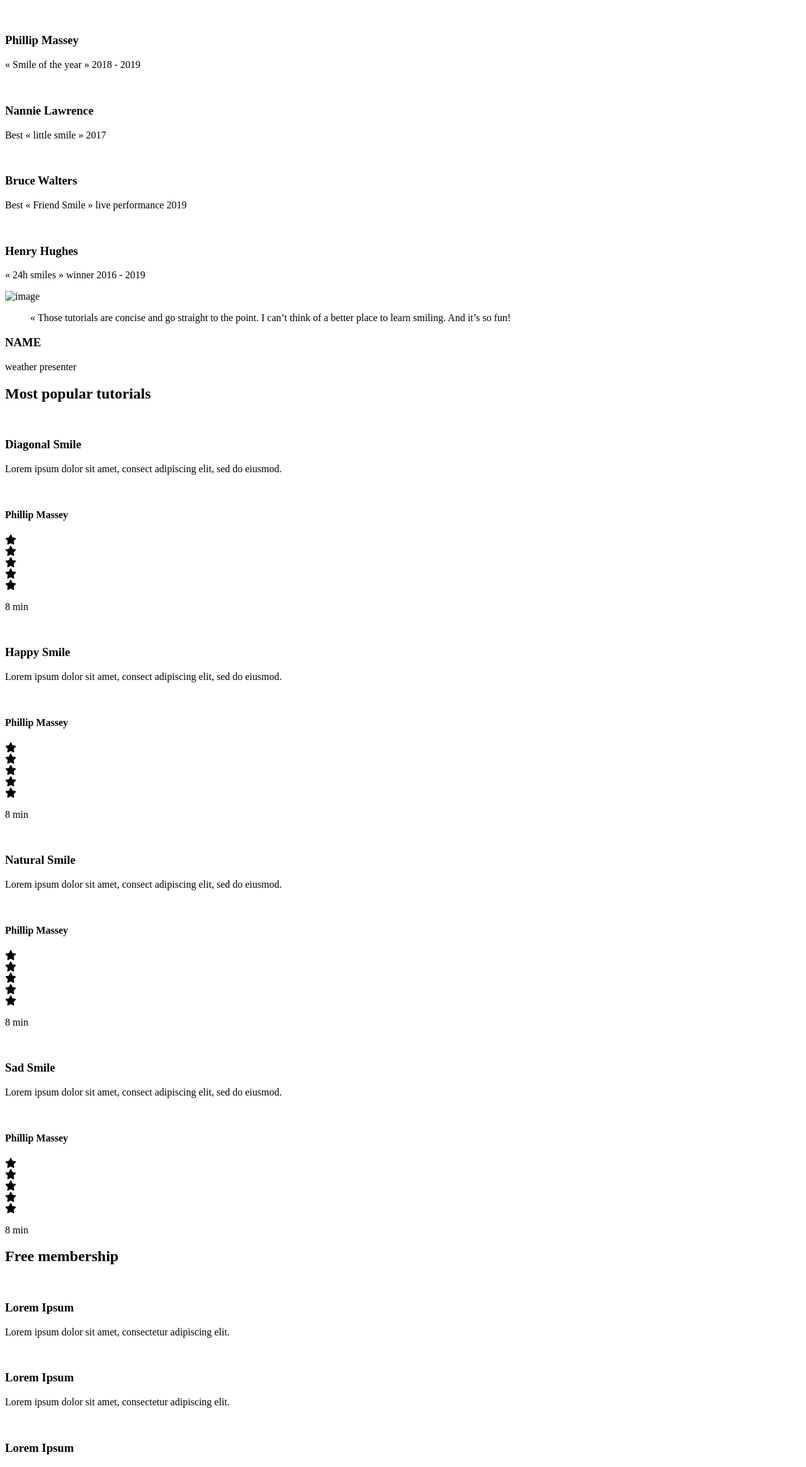
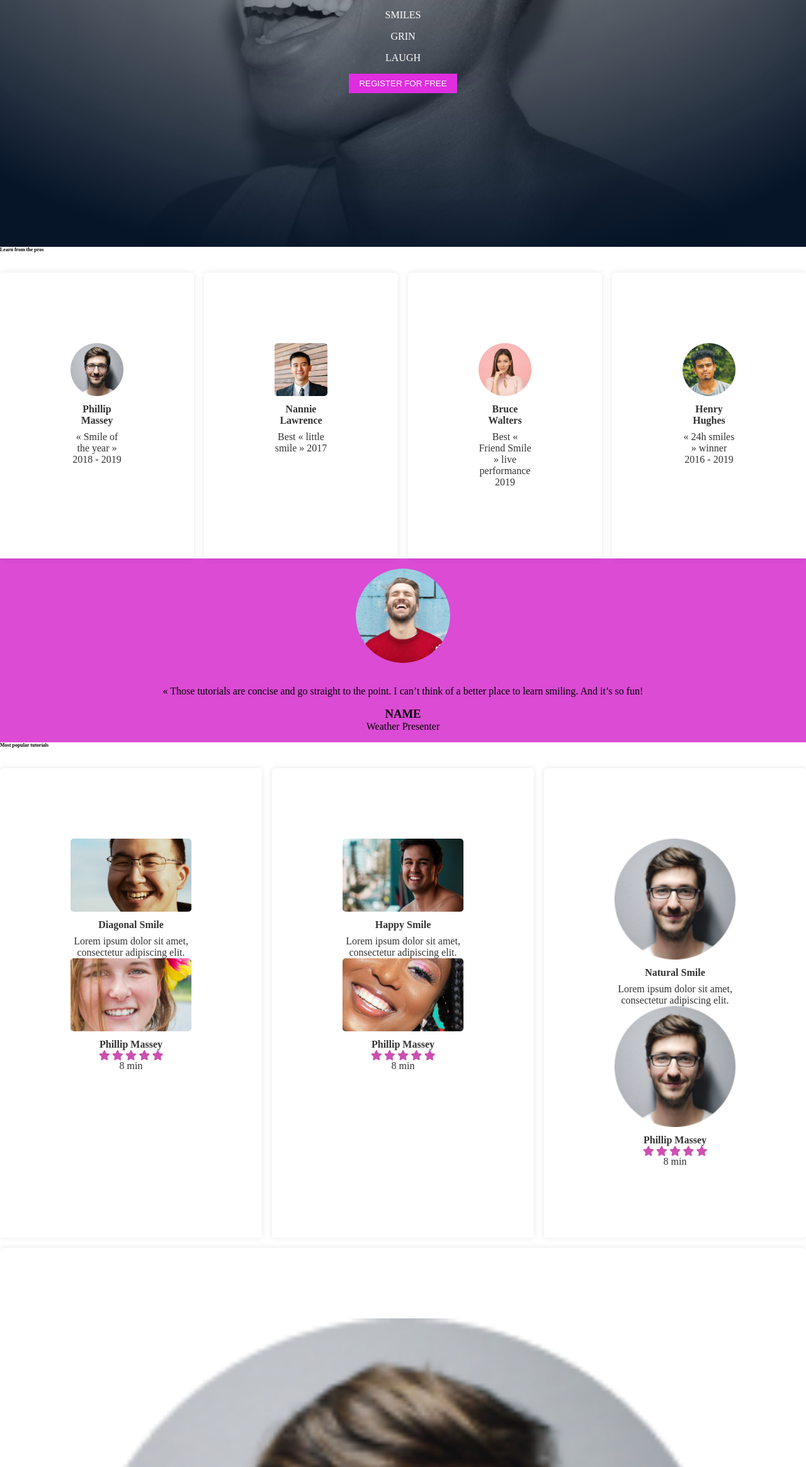
Before and after one commit to Bemenettemesgen/alx_html_css, a plain HTML site: page css_advanced/index.html in a window 1280 px wide. Shown: the part 470-2800 px from the top of the page at 63% size. Drawn offline with Linux system fonts and the light colour scheme.

Commit message:
smile school

```diff
--- a/css_advanced/index.html
+++ b/css_advanced/index.html
@@ -1,212 +1,205 @@
+
 <!DOCTYPE html>
 <html lang="en">
 <head>
     <meta charset="UTF-8">
     <meta name="viewport" content="width=device-width, initial-scale=1.0">
+    <title>Smileschool</title>
+    <link rel="stylesheet" href="styles.css">
     <script src="https://kit.fontawesome.com/4a2b055604.js" crossorigin="anonymous"></script>
-    <title>Document</title>
-    <link rel="stylesheet" href="styles.css"
 </head>
 <body>
     <header>
         <nav>
-            <img src="https://fakeimg.pl/250x250?text=Sample+Logo" alt="logo">
-
+            <img src="logo.png" alt="logo">
             <ul>
                 <li><a href="#">COURSE</a></li>
                 <li><a href="#">PRICING</a></li>
                 <li><a href="#">LOGIN</a></li>
             </ul>
         </nav>
-
     </header>
     <main>
-        <section>
-            <div>
+        <section class="hero">
+            <div class="hero-content">
                 <h1>Get schooled</h1>
+                <div class="hero-subtitles">
                     <span>SMILES</span>
                     <span>GRIN</span>
                     <span>LAUGH</span>
+                </div>
                 <button>REGISTER FOR FREE</button>
             </div>
-            <div>
+        </section>
+        <section class="pros">
             <h2>Learn from the pros</h2>
-                <div>
-                    <div>
-                        <img src="./images/1 (3).png" alt="">
+            <div class="profiles">
+                <div class="profile">
+                    <img src="1.png" alt="Phillip Massey">
                     <h3>Phillip Massey</h3>
-                        <p>« Smile of the year » 2018 - 2019</p>
+                    <p>« Smile of the year » 2018 - 2019</p>
                 </div>
-                    <div>
-                        <img src="./images/6.png" alt="">
+                <div class="profile">
+                    <img src="2.png" alt="Nannie Lawrence">
                     <h3>Nannie Lawrence</h3>
-                        <p>Best « little smile » 2017</p>
+                    <p>Best « little smile » 2017</p>
                 </div>
-                    <div>
-                        <img src="./images/7.png" alt="">
+                <div class="profile">
+                    <img src="3.png" alt="Bruce Walters">
                     <h3>Bruce Walters</h3>
-                        <p>Best « Friend Smile » live performance 2019</p>
+                    <p>Best « Friend Smile » live performance 2019</p>
                 </div>
-                    <div>
-                        <img src="./images/8.png" alt="">
+                <div class="profile">
+                    <img src="4.png" alt="Henry Hughes">
                     <h3>Henry Hughes</h3>
-                        <p>« 24h smiles » winner 2016 - 2019</p>
-                    </div>
+                    <p>« 24h smiles » winner 2016 - 2019</p>
                 </div>
             </div>
         </section>
-        <section>
+        <section class="quote">
             <div>
-                <img src="./images/Bitmap.png" alt="image">
+                <img src="5.png" alt="image">
             </div>
             <div>
-                <blockquote>« Those tutorials are concise and go straight to the point. I can’t think of a better place to learn smiling. And it’s so fun!</blockquote>
+                <blockquote>« Those tutorials are concise and go straight to the point. I can’t think of a better place to learn smiling. And it’s so fun!</blockquote>
                 <h3>NAME</h3>
-                <P>weather presenter</P>
+                <p>Weather Presenter</p>
             </div>
         </section>
-        <section>
+        <section class="popular-tutorials">
             <h2>Most popular tutorials</h2>
+            <div class="tutorials">
+                <div class="tutorial">
+                    <img src="6.png" alt="Diagonal Smile">
+                    <h3>Diagonal Smile</h3>
+                    <p>Lorem ipsum dolor sit amet, consectetur adipiscing elit.</p>
                     <div>
-                <img src="./images/Bitmap (1).png" alt="">
-                <h3>Diagonal Smile</h3>
-                <p>Lorem ipsum dolor sit amet, consect adipiscing elit, sed do eiusmod.</p>
-                <div>
-                    <img src="./images/1 (3).png" alt="">
+                        <img src="7.png" alt="Phillip Massey">
                         <h4>Phillip Massey</h4>
                     </div>
-                <div>
-                    <div><i class="fa-solid fa-star"></i></div>
-                    <div><i class="fa-solid fa-star"></i></div>
-                    <div><i class="fa-solid fa-star"></i></div>
-                    <div><i class="fa-solid fa-star"></i></div>
-                    <div><i class="fa-solid fa-star"></i></div>
+                    <div class="stars">
+                        <i class="fa-solid fa-star"></i>
+                        <i class="fa-solid fa-star"></i>
+                        <i class="fa-solid fa-star"></i>
+                        <i class="fa-solid fa-star"></i>
+                        <i class="fa-solid fa-star"></i>
                     </div>
                     <p>8 min</p>
                 </div>
+                <div class="tutorial">
+                    <img src="8.png" alt="Happy Smile">
+                    <h3>Happy Smile</h3>
+                    <p>Lorem ipsum dolor sit amet, consectetur adipiscing elit.</p>
                     <div>
-                <img src="./images/Bitmap (4).png" alt="">
-                <h3>Happy Smile</h3>
-                <p>Lorem ipsum dolor sit amet, consect adipiscing elit, sed do eiusmod.</p>
-                <div>
-                    <img src="./images/1 (3).png" alt="">
+                        <img src="9.png" alt="Phillip Massey">
                         <h4>Phillip Massey</h4>
                     </div>
-                <div>
-                    <div><i class="fa-solid fa-star"></i></div>
-                    <div><i class="fa-solid fa-star"></i></div>
-                    <div><i class="fa-solid fa-star"></i></div>
-                    <div><i class="fa-solid fa-star"></i></div>
-                    <div><i class="fa-solid fa-star"></i></div>
+                    <div class="stars">
+                        <i class="fa-solid fa-star"></i>
+                        <i class="fa-solid fa-star"></i>
+                        <i class="fa-solid fa-star"></i>
+                        <i class="fa-solid fa-star"></i>
+                        <i class="fa-solid fa-star"></i>
                     </div>
                     <p>8 min</p>
                 </div>
+                <div class="tutorial">
+                    <img src="1.png" alt="Natural Smile">
+                    <h3>Natural Smile</h3>
+                    <p>Lorem ipsum dolor sit amet, consectetur adipiscing elit.</p>
                     <div>
-                <img src="./images/Bitmap (3).png" alt="">
-                <h3>Natural Smile</h3>
-                <p>Lorem ipsum dolor sit amet, consect adipiscing elit, sed do eiusmod.</p>
-                <div>
-                    <img src="./images/1 (3).png" alt="">
+                        <img src="1.png" alt="Phillip Massey">
                         <h4>Phillip Massey</h4>
                     </div>
-                <div>
-                    <div><i class="fa-solid fa-star"></i></div>
-                    <div><i class="fa-solid fa-star"></i></div>
-                    <div><i class="fa-solid fa-star"></i></div>
-                    <div><i class="fa-solid fa-star"></i></div>
-                    <div><i class="fa-solid fa-star"></i></div>
+                    <div class="stars">
+                        <i class="fa-solid fa-star"></i>
+                        <i class="fa-solid fa-star"></i>
+                        <i class="fa-solid fa-star"></i>
+                        <i class="fa-solid fa-star"></i>
+                        <i class="fa-solid fa-star"></i>
                     </div>
                     <p>8 min</p>
                 </div>
+                <div class="tutorial">
+                    <img src="1.png" alt="Sad Smile">
+                    <h3>Sad Smile</h3>
+                    <p>Lorem ipsum dolor sit amet, consectetur adipiscing elit.</p>
                     <div>
-                <img src="./images/Bitmap (2).png" alt="">
-                <h3>Sad Smile</h3>
-                <p>Lorem ipsum dolor sit amet, consect adipiscing elit, sed do eiusmod.</p>
-                <div>
-                    <img src="./images/1 (3).png" alt="">
+                        <img src="1.png" alt="Phillip Massey">
                         <h4>Phillip Massey</h4>
                     </div>
-                <div>
-                    <div><i class="fa-solid fa-star"></i></div>
-                    <div><i class="fa-solid fa-star"></i></div>
-                    <div><i class="fa-solid fa-star"></i></div>
-                    <div><i class="fa-solid fa-star"></i></div>
-                    <div><i class="fa-solid fa-star"></i></div>
+                    <div class="stars">
+                        <i class="fa-solid fa-star"></i>
+                        <i class="fa-solid fa-star"></i>
+                        <i class="fa-solid fa-star"></i>
+                        <i class="fa-solid fa-star"></i>
+                        <i class="fa-solid fa-star"></i>
                     </div>
                     <p>8 min</p>
                 </div>
+            </div>
         </section>
-        <section>
+        <section class="membership">
             <h2>Free membership</h2>
-            <div>
-                <img src="./images/smile.svg" alt="">
+            <div class="benefits">
+                <div class="feature">
+                    <img src="smile.png" alt="smile">
                     <h3>Lorem Ipsum</h3>
                     <p>Lorem ipsum dolor sit amet, consectetur adipiscing elit.</p>
                 </div>
-            <div>
-                <img src="./images/smile.svg" alt="">
+                <div class="feature">
+                    <img src="smile.png" alt="smile">
                     <h3>Lorem Ipsum</h3>
                     <p>Lorem ipsum dolor sit amet, consectetur adipiscing elit.</p>
                 </div>
-            <div>
-                <img src="./images/smile.svg" alt="">
+                <div class="feature">
+                    <img src="smile.png" alt="smile">
                     <h3>Lorem Ipsum</h3>
                     <p>Lorem ipsum dolor sit amet, consectetur adipiscing elit.</p>
                 </div>
-            <div>
-                <img src="./images/smile.svg" alt="">
+                <div class="feature">
+                    <img src="smile.png" alt="smile">
                     <h3>Lorem Ipsum</h3>
                     <p>Lorem ipsum dolor sit amet, consectetur adipiscing elit.</p>
                 </div>
+            </div>
             <button>REGISTER FOR FREE</button>
+            <style> justify-content: center;
+                align-items: center;
+                text-align: center</style>
         </section>
-        <section>
+        <section class="faq">
             <h2>F.A.Q</h2>
-            <div>
-                <div>
-                    <div>
+            <div class="faqs">
+                <div class="faq-item">
+                    <h3>How does this work? </h3>
+                    <p>Lorem ipsum dolor sit amet, consectetur adipiscing elit</p>
+                </div>
+                <div class="faq-item">
                     <h3>How does this work?</h3>
+                    <p>Lorem ipsum dolor sit amet, consectetur adipiscing elit.</p>
                 </div>
-                    <div>
-                        Lorem ipsum dolor sit amet, consectetur adipiscing elit, sed do eiusmod tempor incididunt ut labore et dolore magna aliqua. Ut enim ad minim veniam, quis nostrud exercitation ullamco laboris nisi ut aliquip ex ea commodo consequat. Duis aute irure dolor in reprehenderit in voluptate velit esse cillum dolore eu fugiat nulla pariatur. Excepteur sint occaecat cupidatat non proident, sunt in culpa qui officia deserunt mollit anim id est laborum.
+                <div class="faq-item">
+                    <h3>How does this work?</h3>
+                    <p>Lorem ipsum dolor sit amet, consectetur adipiscing elit.</p>
                 </div>
-
-                    <div>
+                <div class="faq-item">
                     <h3>How does this work?</h3>
-                    </div>
-                    <div>
-                        Lorem ipsum dolor sit amet, consectetur adipiscing elit, sed do eiusmod tempor incididunt ut labore et dolore magna aliqua. Ut enim ad minim veniam, quis nostrud exercitation ullamco laboris nisi ut aliquip ex ea commodo consequat. Duis aute irure dolor in reprehenderit in voluptate velit esse cillum dolore eu fugiat nulla pariatur. Excepteur sint occaecat cupidatat non proident, sunt in culpa qui officia deserunt mollit anim id est laborum.
-                    </div>
-                </div>
-                <div>
-                    <div>
-                        <h3>How does this work?</h3>
-                    </div>
-                    <div>
-                        Lorem ipsum dolor sit amet, consectetur adipiscing elit, sed do eiusmod tempor incididunt ut labore et dolore magna aliqua. Ut enim ad minim veniam, quis nostrud exercitation ullamco laboris nisi ut aliquip ex ea commodo consequat. Duis aute irure dolor in reprehenderit in voluptate velit esse cillum dolore eu fugiat nulla pariatur. Excepteur sint occaecat cupidatat non proident, sunt in culpa qui officia deserunt mollit anim id est laborum.
-                    </div>
-                    <div>
-                        <h3>How does this work?</h3>
-                    </div>
-                    <div>
-                        Lorem ipsum dolor sit amet, consectetur adipiscing elit, sed do eiusmod tempor incididunt ut labore et dolore magna aliqua. Ut enim ad minim veniam, quis nostrud exercitation ullamco laboris nisi ut aliquip ex ea commodo consequat. Duis aute irure dolor in reprehenderit in voluptate velit esse cillum dolore eu fugiat nulla pariatur. Excepteur sint occaecat cupidatat non proident, sunt in culpa qui officia deserunt mollit anim id est laborum.
-                    </div>
+                    <p>Lorem ipsum dolor sit amet, consectetur adipiscing elit.</p>
                 </div>
             </div>
         </section>
     </main>
     <footer>
-        <section>
-            <div>
-                <img src="https://fakeimg.pl/250x250?text=Sample+Logo" alt="logo">
+        <div class="footer-content">
+            <img src="logo.png" alt="logo" class="footer-logo">
             <div>
                 <i class="fa-brands fa-facebook"></i>
                 <i class="fa-brands fa-twitter"></i>
                 <i class="fa-brands fa-instagram"></i>
             </div>
         </div>
-            <p>©smileschool 2020</p>
-        </section>
+        <p>© Smileschool 2020</p>
     </footer>
 </body>
 </html>
--- a/css_advanced/styles.css
+++ b/css_advanced/styles.css
@@ -0,0 +1,249 @@
+/* CSS Reset */
+* {
+    margin: 0;
+    padding: 0;
+    box-sizing: border-box;
+}
+
+:root {
+    --primary-color: #333;
+    --secondary-color: #ffffff;
+    --accent-color: #df2ddf;
+    --font-family: 'Arial, sans-serif';
+}s
+
+body {
+    font-family: var(--font-family);
+    color: var(--primary-color);
+    background-color: var(--secondary-color);
+    line-height: 1.6;
+}
+
+/* Header Styling */
+header {
+    background-color: var(--primary-color);
+    padding: 1rem ;
+    text-align: center;
+}
+
+nav {
+    display: flex;
+    justify-content: space-between;
+    align-items: center;
+    max-width: 1200px;
+    margin: 0 auto;
+    padding: 0 1rem;
+}
+
+nav img.logo {
+    height: 50px;
+}
+
+nav ul {
+    display: flex;
+    list-style: none;
+}
+
+nav ul li {
+    margin: 0 1rem;
+}
+
+nav ul li a {
+    color: var(--secondary-color);
+    text-decoration: none;
+    font-size: 1rem;
+}
+
+/* Hero Section Styling */
+.hero {
+    background: url('Object.png') no-repeat center center/cover;
+    color: var(--secondary-color);
+    height: 100vh;
+    display: flex;
+    align-items: center;
+    justify-content: center;
+}
+
+.hero-content {
+    text-align: center;
+}
+
+.hero-content h1 {
+    font-size: 8rem;
+    margin-bottom: 2rem;
+}
+
+.hero-subtitles span {
+    display: block;
+    font-size: 1rem;
+    margin: 1rem ;
+}
+
+.hero-content button {
+    background-color: var(--accent-color);
+    color: var(--secondary-color);
+    padding: 0.5rem 1rem;
+    border: none;
+    border-radius: 1px;
+    cursor: pointer;
+    transition: background-color 0.3s;
+}
+
+.hero-content button:hover {
+    background-color: #e493e4;;
+}
+
+/* Container Styling */
+.container {
+    max-width: 1200px;
+    margin: 0 auto;
+    padding: 1rem;
+    text-align: center;
+}
+
+/* Section Headings Styling */
+.pros h2, .quote h2, .popular-tutorials h2, .membership h2, .faq h2 {
+    font-size: 0.5rem;
+    margin-bottom: 2rem;
+    justify-content: center;
+}
+
+/* Sections Styling */
+.profiles, .tutorials, .features, .faqs {
+    display: flex;
+    flex-wrap: wrap;
+    gap: 1rem;
+    justify-content: center;
+}
+
+.profile, .tutorial, .feature, .faq-item {
+    background-color: var(--secondary-color);
+    color: var(--primary-color);
+    padding: 7rem;
+    border-radius: 5px;
+    flex: 1 1 calc(25% - 1rem);
+    box-shadow: 0 0 10px rgba(0, 0, 0, 0.1);
+    text-align: center;
+    transition: transform 0.3s;
+}
+
+.profile:hover, .tutorial:hover, .feature:hover, .faq-item:hover {
+    transform: scale(1.05);
+    justify-content: center;
+}
+
+.profile img, .tutorial img, .feature img {
+    width: 100%;
+    height: auto;
+    border-radius: 5px;
+    margin-bottom: 0.5rem;
+    justify-content: center;
+}
+
+.profile h3, .tutorial h3, .feature h3, .faq-item h3 {
+    font-size: 1rem;
+    margin-bottom: 0.5rem;
+}
+
+/* Stars Styling */
+.stars {
+    display: flex;
+    justify-content: center;
+    gap: 0.2rem;
+}
+
+.stars i {
+    color: rgb(204, 80, 177);
+}
+
+/* Quote Section Styling */
+.quote {
+    background-color: #db4bd4;
+    padding: 1rem 0;
+    justify-content: center;
+    align-items: center;
+    text-align: center;
+}
+
+.quote img {
+    max-width: 150px;
+    height: auto;
+    border-radius: 50%;
+    margin-bottom: 1rem;
+    justify-content: center;
+    align-items: center;
+    text-align: center;
+}
+
+.quote blockquote {
+    font-size: 1rem;
+    margin: 1rem 0;
+    justify-content: center;
+    align-items: center;
+    text-align: center;
+}
+
+/* Membership Section Styling */
+.membership .features {
+    margin-bottom: 1rem;
+    justify-content: center;
+    align-items: center;
+    text-align: center
+}
+
+.membership button {
+    background-color: var(--accent-color);
+    color: var(--secondary-color);
+    padding: 1rem 1rem;
+    border: none;
+    border-radius: 5px;
+    cursor: pointer;
+    transition: background-color 0.3s;
+    justify-content: center;
+    align-items: center;
+    text-align: center
+}
+
+.membership button:hover {
+    background-color: #d62828;
+    justify-content: center;
+    align-items: center;
+    text-align: centers
+}
+
+/* FAQ Section Styling */
+.faq-item h3 {
+    cursor: pointer;
+}
+
+.faq-item p {
+    display: none;
+}
+
+.faq-item.active p {
+    display: block;
+}
+
+/* Footer Styling */
+.footer-content {
+    background-color: var(--primary-color);
+    color: var(--secondary-color);
+    padding: 1rem 0;
+}
+
+.footer-content .container {
+    display: flex;
+    flex-direction: column;
+    align-items: center;
+}
+
+.footer-logo {
+    height: 50px;
+    margin-bottom: 1rem;
+}
+
+.footer-content i {
+    color: var(--secondary-color);
+    font-size: 1rem;
+    margin: 0 0.5rem;
+}
```
Lines whose indentation alone changed are shown as unchanged.
